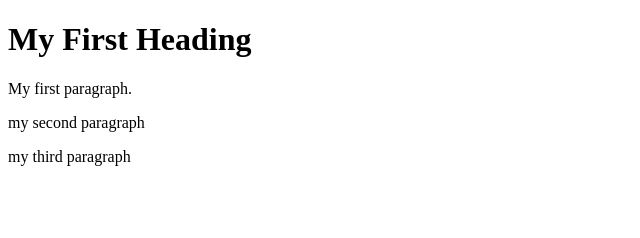
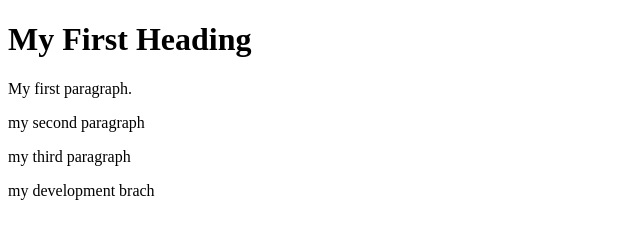
Before and after one commit to AnushAhmad/leaning, a plain HTML site: page index.html in a window 1280 px wide. Shown: the whole page, without its empty margins (0-640 px from the left). Drawn offline with Linux system fonts and the light colour scheme.

Commit message:
udate my develpment

```diff
--- a/index.html
+++ b/index.html
@@ -6,5 +6,6 @@
 <p>My first paragraph.</p>
 <p>my second paragraph</p>
 <p>my third paragraph</p>
+<p>my development brach</p>
 </body>
 </html>
```
